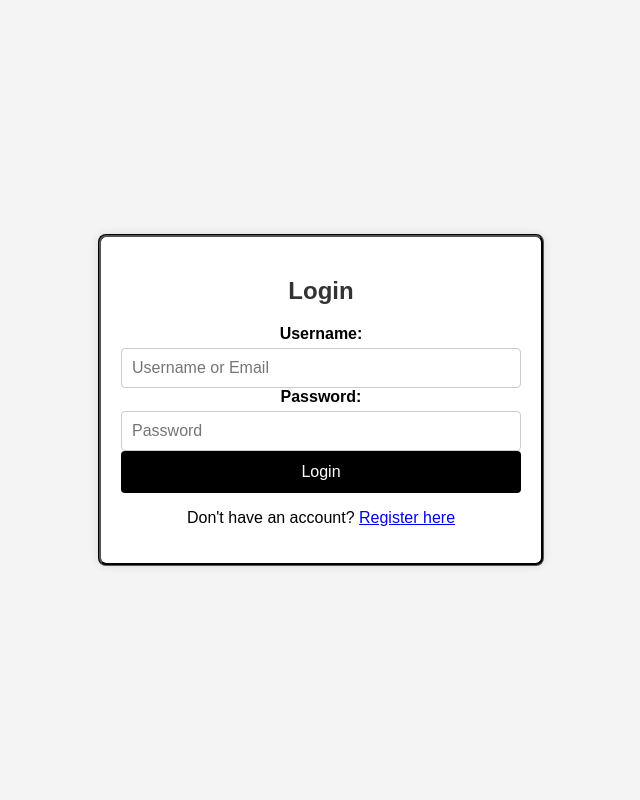
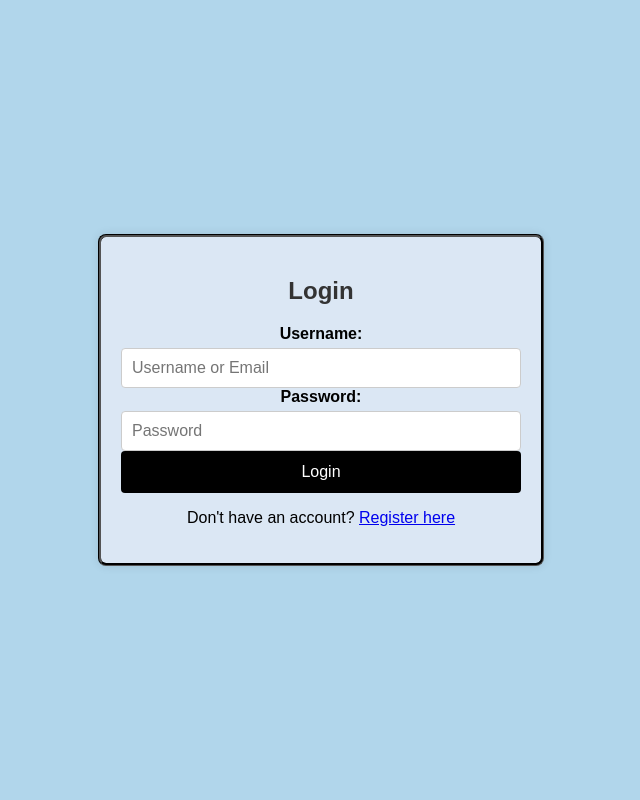
Before and after one commit to Mohanraj1011/Expense-Tracker, a Flask app: page /login in a window 1280 px wide. Shown: the whole page, without its empty margins (319-959 px from the left). Run offline with Flask 3, Linux system fonts and the light colour scheme; parts of the project's set-up code (start-up, migrations or seed data) failed here and were passed over.

Commit message:
Update login.css

```diff
--- a/Static/css/login.css
+++ b/Static/css/login.css
@@ -3,7 +3,7 @@ body, html {
     margin: 0;
     padding: 0;
     font-family: Arial, sans-serif;
-    background-color: #f4f4f4;
+    background-color: #b1d6eb;
 }
 
 /* Center align login container */
@@ -17,7 +17,7 @@ body, html {
 
 /* Login box styles */
 .login-box {
-    background-color: #fff;
+    background-color: #dbe7f4;
     padding: 20px;
     border-radius: 8px;
     box-shadow: 0 0 10px rgba(0, 0, 0, 0.1);
```
